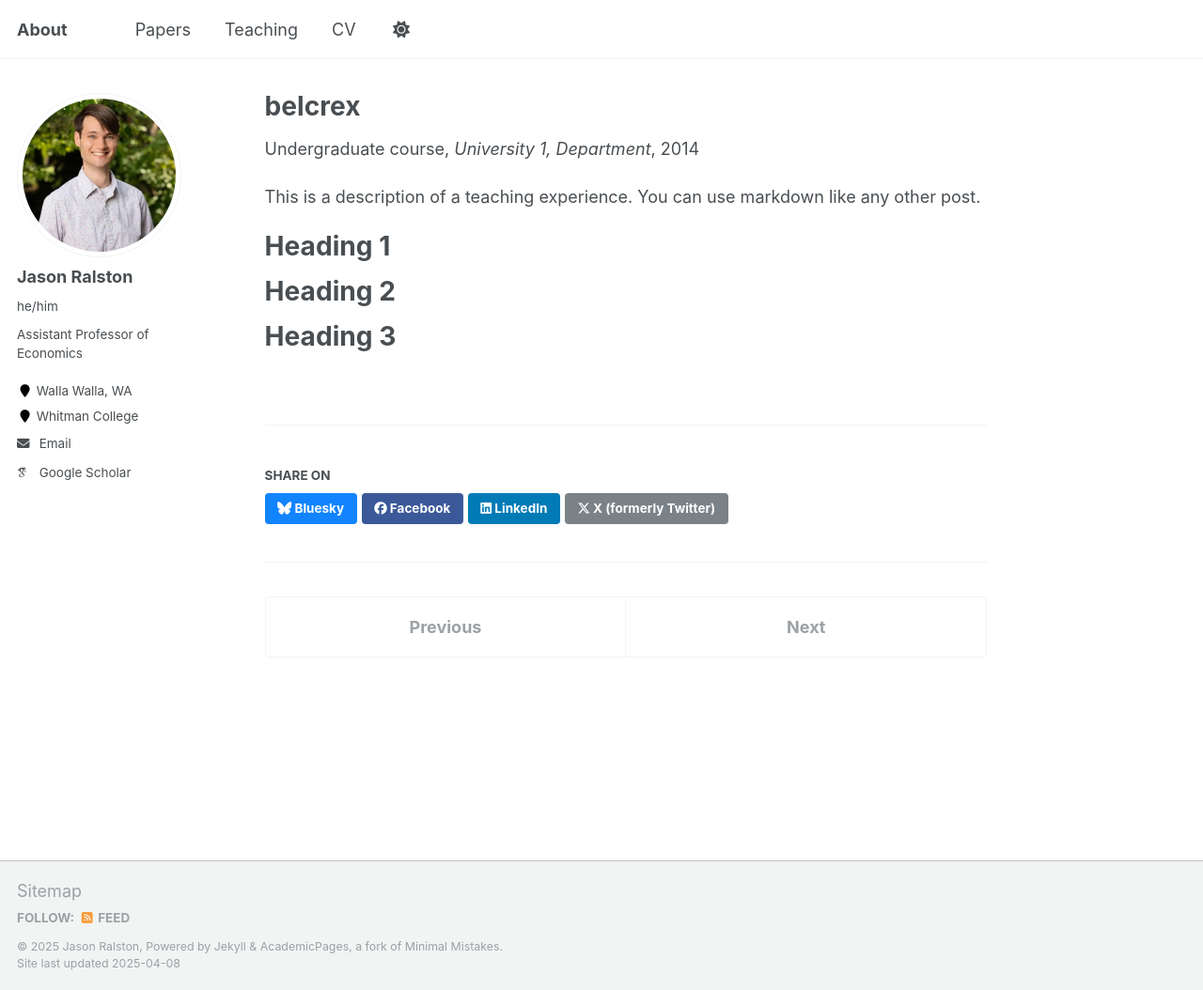
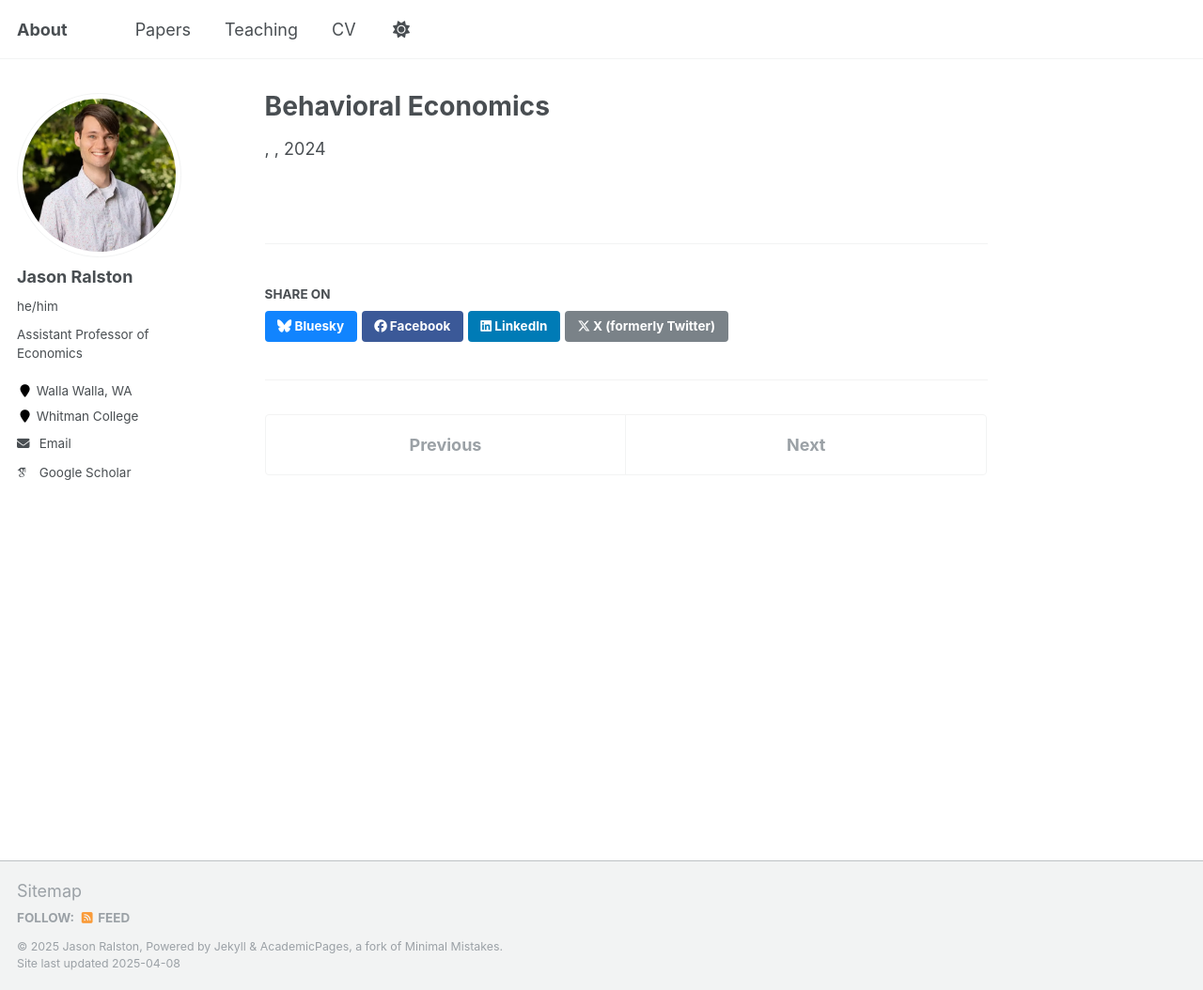
Before and after one commit to jasonralston/jasonralston.github.io, a Jekyll site: the page built from _teaching/Behavioral.md, in a window 1280 px wide and 1054 px high. Shown: the whole window at 94% size. Built offline with Jekyll 4.4.1, drawn with Linux system fonts in a browser that asks for light colours; some web fonts are replaced.

Commit message:
Update Behavioral.md

```diff
--- a/_teaching/Behavioral.md
+++ b/_teaching/Behavioral.md
@@ -1,20 +1,9 @@
 ---
-title: "belcrex"
+title: "Behavioral Economics"
 collection: teaching
-type: "Undergraduate course"
-permalink: /teaching/2014-spring-teaching-1
-venue: "University 1, Department"
-date: 2014-01-01
-location: "City, Country"
+type:
+permalink: /teaching/Behavioral
+venue:
+date: 2024-01-01
+location:
 ---
-
-This is a description of a teaching experience. You can use markdown like any other post.
-
-Heading 1
-======
-
-Heading 2
-======
-
-Heading 3
-======
```
